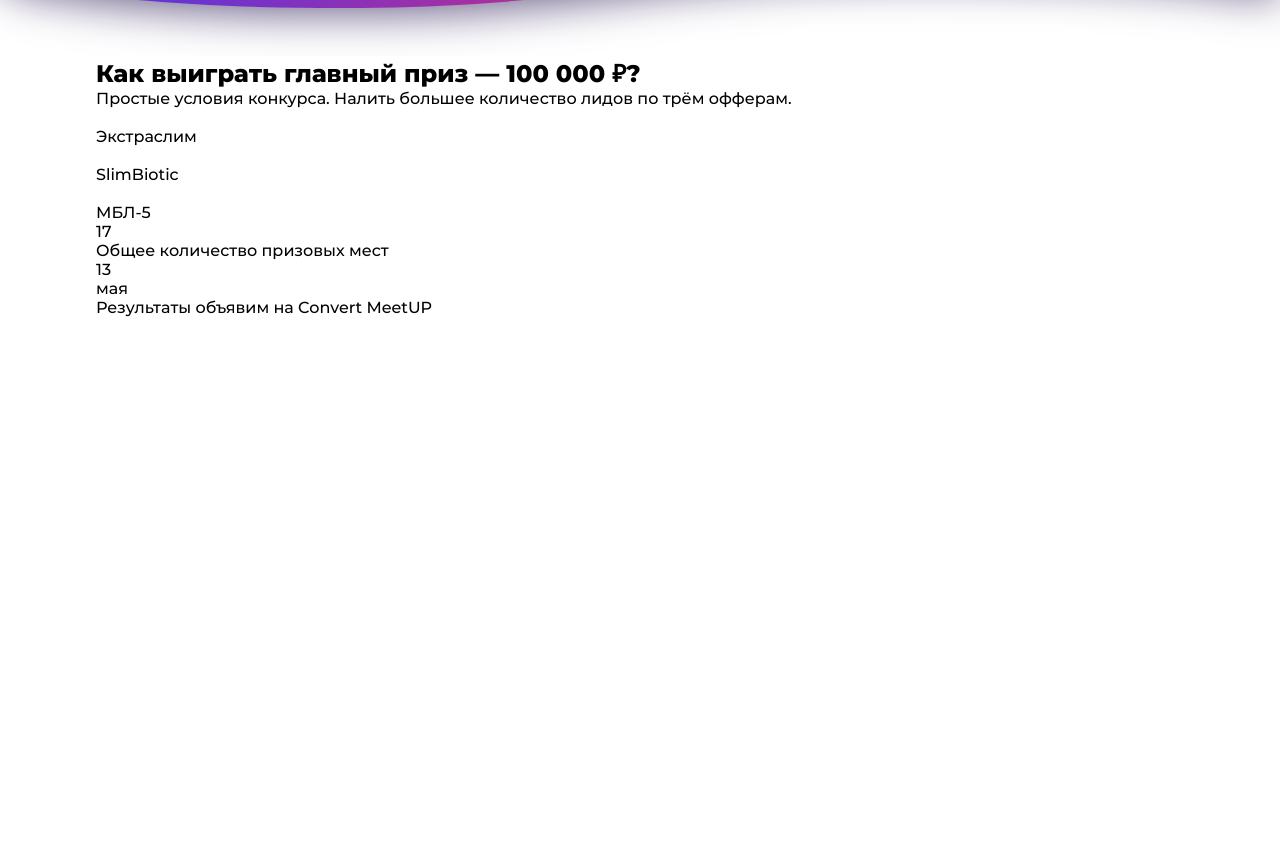
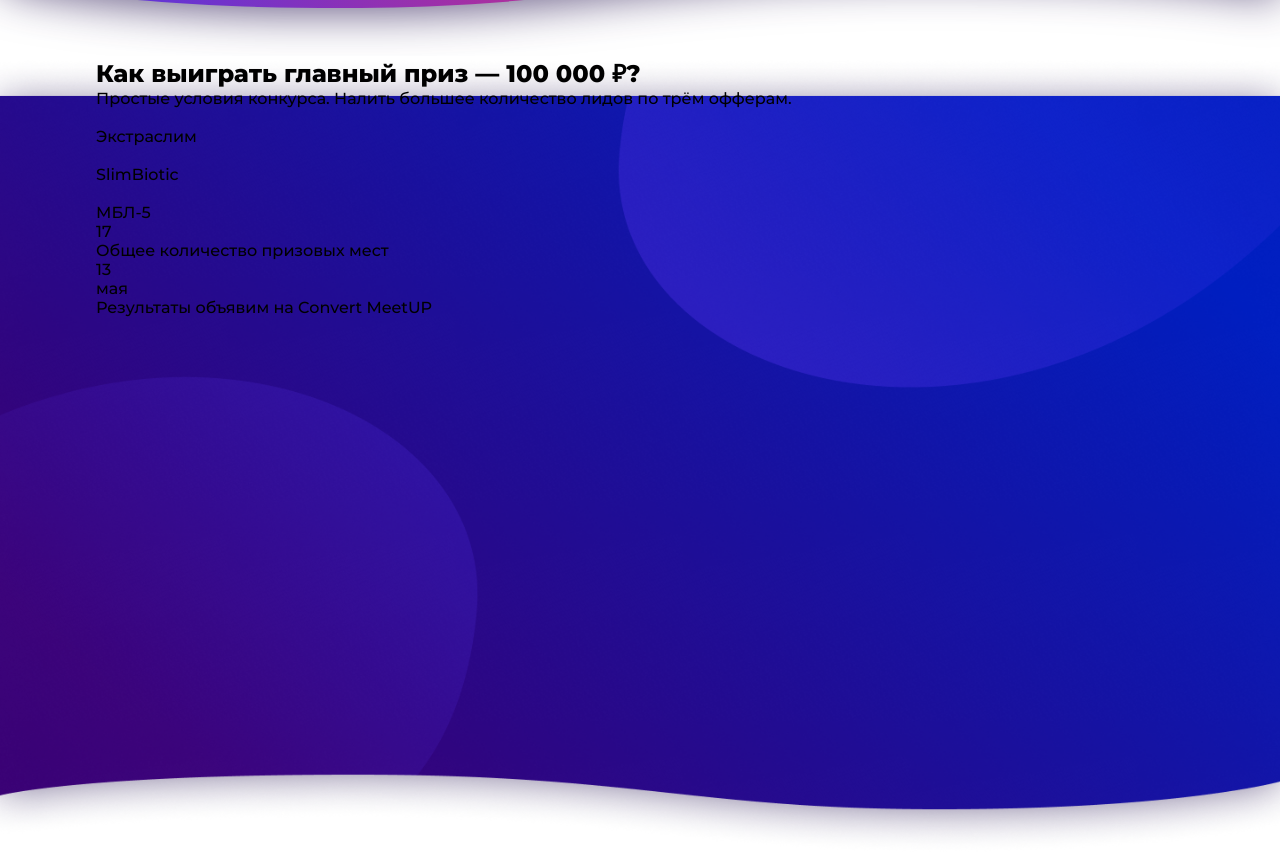
Before and after one commit to alex-lbv/test_ad1.ru, a website: page app/index.html in a window 1280 px wide. Shown: the part 744-1600 px from the top of the page. Before the commit the page ends 1061 px from the top, so only its background shows below. Drawn offline with nearby package versions, Linux system fonts and the light colour scheme; files that its build step writes are made by us from their sources.

Commit message:
fix: changes bg-image for main section

```diff
--- /dev/null
+++ b/app/sass/page/_main.scss
@@ -0,0 +1,7 @@
+.main {
+	background-image: url("../img/bg-2.png");
+	background-repeat: no-repeat;
+	background-size: 100% 100%;
+
+	min-height: 100vh;
+}
--- a/app/sass/style.scss
+++ b/app/sass/style.scss
@@ -5,3 +5,4 @@
 
 //  Page-section
 @import 'page/_header';
+@import 'page/_main';
```
Also changed, not shown: app/img/bg-2.png (added), app/img/bg-2.svg (deleted).
